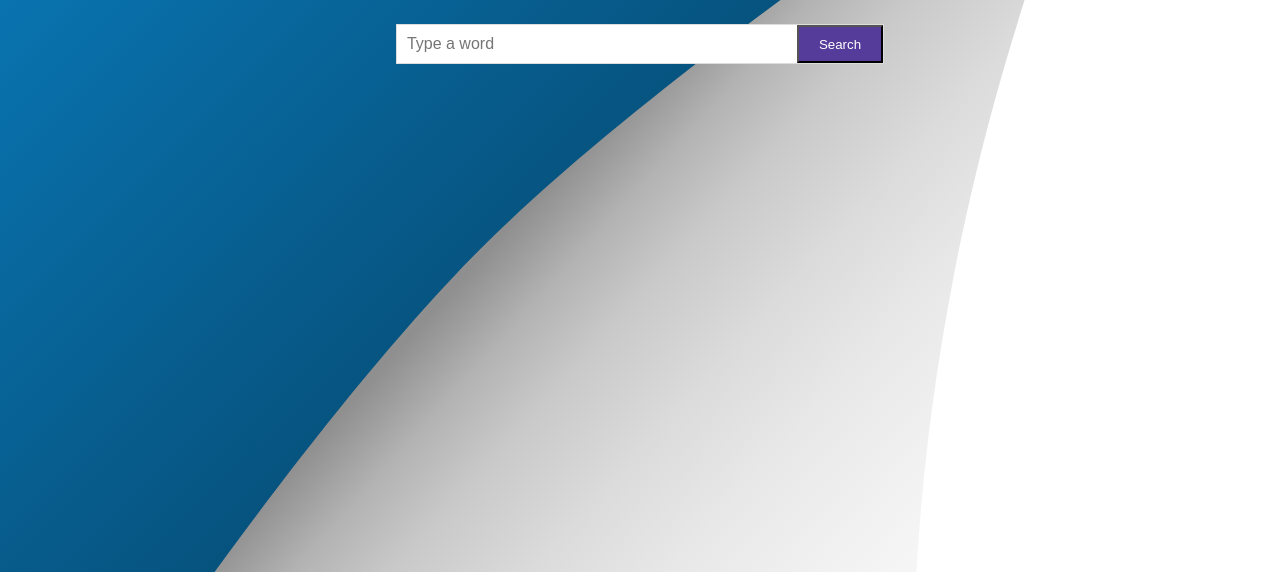
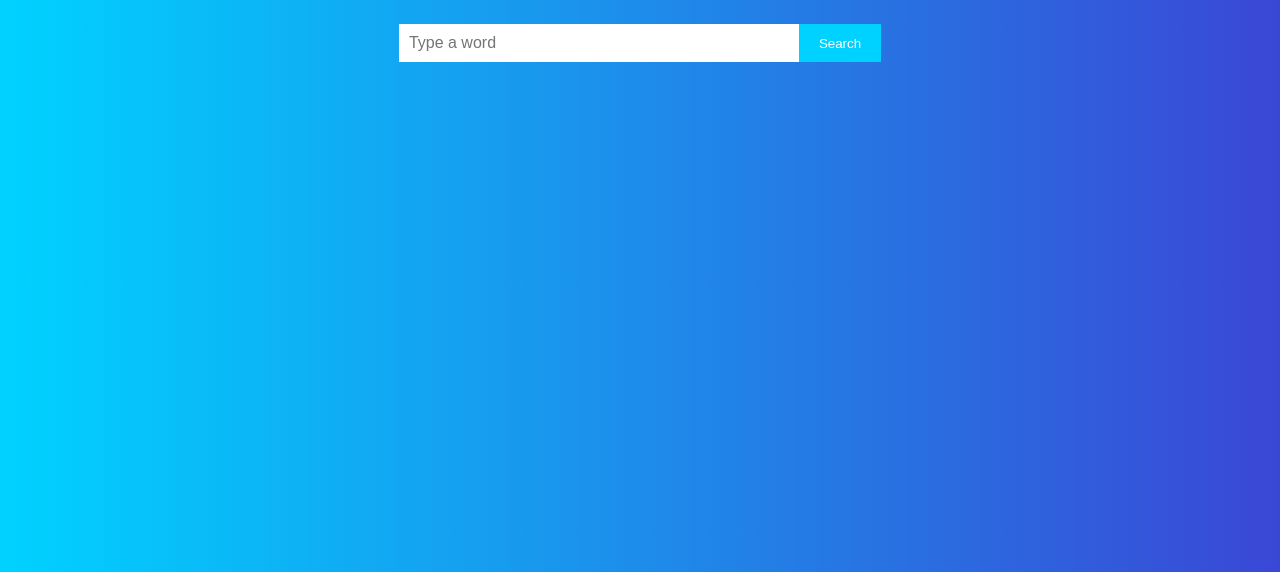
Before and after one commit to asadsid56/Dictionary_App_JavaScript, a plain HTML site: page index.html in a window 1280 px wide. Shown: the part 228-800 px from the top of the page. Drawn offline with Linux system fonts and the light colour scheme; a web font is replaced by a local one.

Commit message:
final result

```diff
--- a/style.css
+++ b/style.css
@@ -10,9 +10,7 @@
 body {
     font-family: 'Mulish', sans-serif;
     min-height: 100vh;
-    background-image: url("Page-Turner.svg");
-    background-repeat: no-repeat;
-    background-size: cover;
+    background: linear-gradient(90deg, #00d2ff 0%, #3a47d5 100%);
 }
 
 .container {
@@ -48,7 +46,6 @@ h2 {
 .input-wrap {
     display: flex;
     align-items: center;
-    border: solid 1px #ddd;
     margin-top: 20px;
 }
 
@@ -61,11 +58,12 @@ input {
 }
 
 button {
-    background-color: #553c9a;
+    background-color: #00d2ff;
     color: white;
     height: 100%;
     padding: 0 20px;
     cursor: pointer;
+    border: none;
 }
 
 .loading {
@@ -92,8 +90,8 @@ section.data {
     padding: 25px;
 }
 .suggested {
-    background: #b794f4;
-    color: white;
+    background: #ffffff;
+    color: black;
     padding: 2px 10px;
     border-radius: 4px;
     margin-right: 10px;
```
